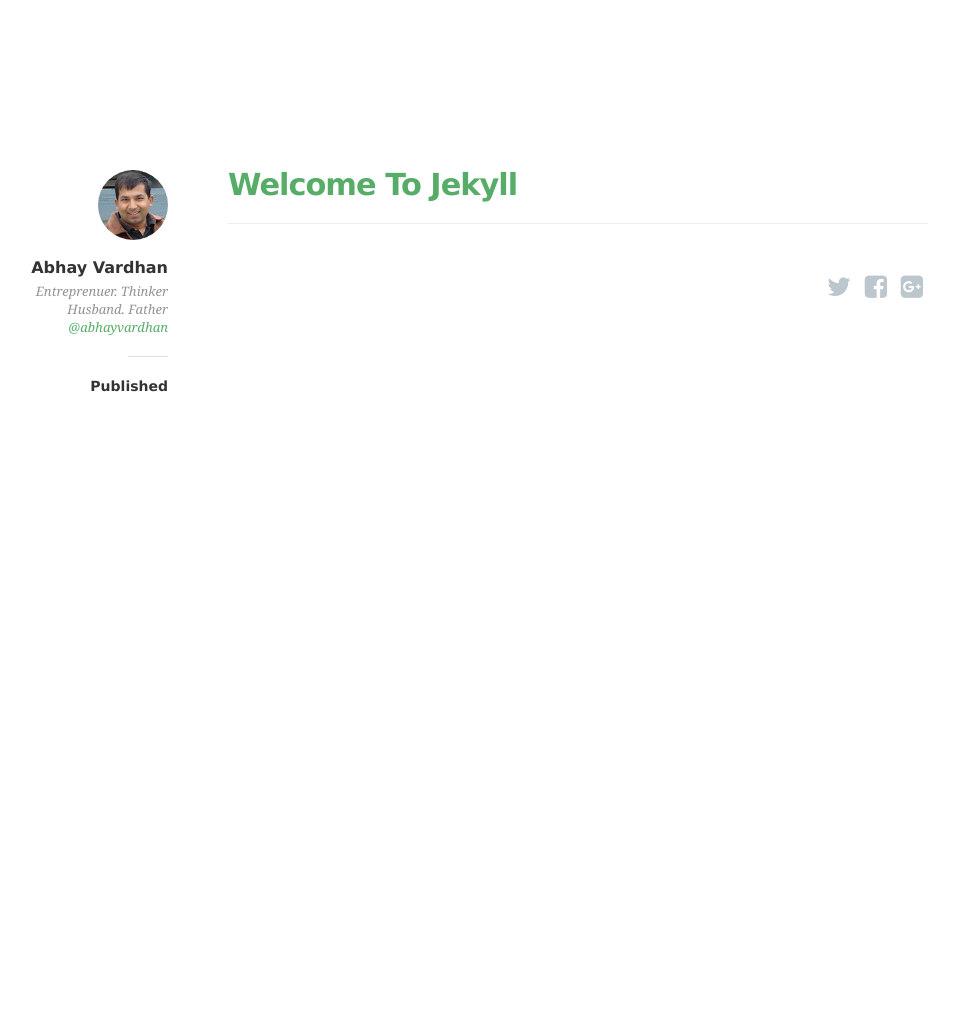
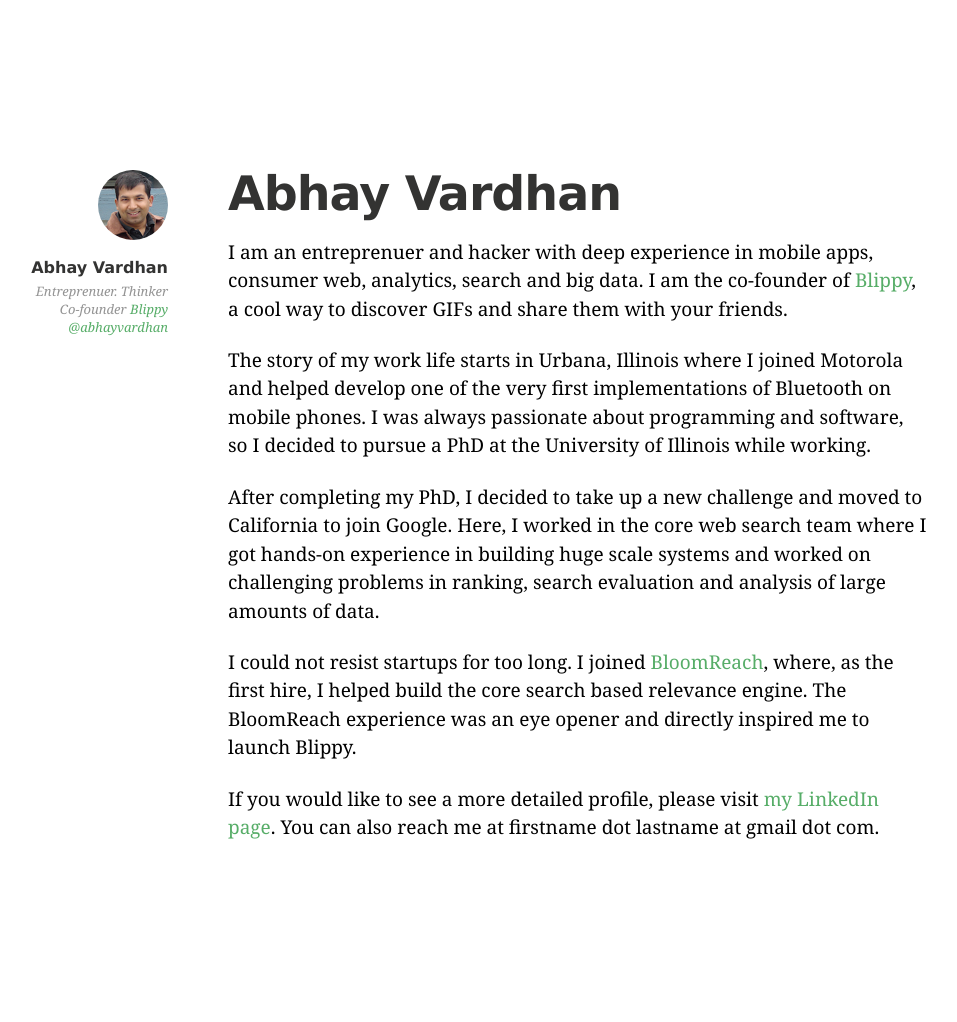
Before and after one commit to avdr/avdr.github.io, a Jekyll site: the page built from index.html, in a window 1280 px wide. Shown: the whole page, without its empty margins (62-1019 px from the left). Built offline with Jekyll 4.4.1, drawn with Linux system fonts in a browser that asks for light colours; nearby versions of some CDN libraries; library files that are not in the unit come from our copies; Markdown is read by kramdown in place of the engine named in the settings; before the commit the page ends 900 px from its top, so only the background shows below that.

Commit message:
Cleaned up index

```diff
--- /dev/null
+++ b/_includes/author.html
@@ -0,0 +1,2 @@
+<a class="site-logo" href="/">
+    <img alt='Abhay Vardhan' src='/assets/abhay.png' class='avatar avatar-100 photo' height='100' width='100' />		</a>
--- /dev/null
+++ b/_includes/published.html
@@ -0,0 +1,6 @@
+<h2 class="site-published">Published</h2>
+
+<h2 class="site-published-date"><a href="{{ page.url }}" rel="bookmark"><time class="entry-date" datetime="{{ page.date }}" pubdate>{{ page.date | date: "%-d %B, %Y" }}</time></a></h2>
+
+<h2 class="site-published-location">
+</h2>
--- /dev/null
+++ b/_includes/sidebio.html
@@ -0,0 +1,5 @@
+<h1 class="site-title">
+    <span class="byline"><span class="author vcard"><a class="url fn n" href="/" title="View all posts" rel="author">Abhay Vardhan</a></span></span>			</h1>
+
+<h2 class="site-description">Entreprenuer. Thinker<br/>Co-founder <a href="http://blippy.com">Blippy</a>
+    <a href="http://twitter.com/abhayvardhan">@abhayvardhan</a></h2>
--- a/_layouts/default.html
+++ b/_layouts/default.html
@@ -34,25 +34,16 @@
 
 
                 <header id="masthead" class="site-header" role="banner">
-                    <a class="site-logo" href="/">
-                        <img alt='Abhay Vardhan' src='/assets/abhay.png' class='avatar avatar-100 photo' height='100' width='100' />		</a>
+                    {% include author.html %}
                     <hgroup>
-                        <h1 class="site-title">
-                            <span class="byline"><span class="author vcard"><a class="url fn n" href="/" title="View all posts" rel="author">Abhay Vardhan</a></span></span>			</h1>
-
-                        <h2 class="site-description">Entreprenuer. Thinker<br/>Husband. Father<br/>
-                            <a href="http://twitter.com/abhayvardhan">@abhayvardhan</a></h2>
+                        {% include sidebio.html %}
                     </hgroup>
-
+                    {% if page.show_date %}
                     <div class="site-published-separator"></div>
                     <hgroup>
-                        <h2 class="site-published">Published</h2>
-
-                        <h2 class="site-published-date"><a href="{{ page.url }}" rel="bookmark"><time class="entry-date" datetime="{{ page.date }}" pubdate>{{ page.date | date: "%-d %B, %Y" }}</time></a></h2>
-
-                        <h2 class="site-published-location"></h2>
-
+                        {% include published.html %}
                     </hgroup>
+                    {% endif %}
                 </header>
 
 
@@ -60,28 +51,19 @@
                     {{ content }}
                     <div class="post-author-bottom">
                         <div class="post-author-card">
-                            <a class="site-logo" href="/">
-                                <img alt='Abhay Vardhan' src='/assets/abhay.png' class='avatar avatar-100 photo' height='100' width='100' />		</a>
-
+                                {% include author.html %}
                             <div class="post-author-info">
-                                <h1 class="site-title">
-                                    <span class="byline"><span class="author vcard"><a class="url fn n" href="/" title="View all posts" rel="author">Abhay Vardhan</a></span></span>				</h1>
-
-                                <h2 class="site-description">Entreprenuer. Thinker<br/>
-                                    Husband. Father<br/>
-                                    <a href="http://twitter.com/abhayvardhan">@abhayvardhan</a></h2>
+                                {% include sidebio.html %}
                             </div>
+                            {% if page.show_date %}
                             <div class="post-published-date">
-                                <h2 class="site-published">Published</h2>
-
-                                <h2 class="site-published-date"><a href="{{ page.url }}" rel="bookmark"><time class="entry-date" datetime="{{ page.date }}" pubdate>{{ page.date | date: "%-d %B, %Y" }}</time></a></h2>
-
-                                <h2 class="site-published-location">
-                                </h2>
+                                {% include published.html %}
                             </div>
+                            {% endif %}
                         </div>
                     </div>
 
+                    {% if page.show_footer %}
                     <footer class="entry-meta">
                         <div class="social-buttons">
                             <a target="_new" href="https://twitter.com/share?text=Welcome!&url=http://independentpublisher.me/2013/welcome/" title="Share 'Welcome!' on Twitter" onclick="share_button_popup(this.href); return false;"><i class="icon-twitter"></i></a>
@@ -89,6 +71,7 @@
                             <a target="_new" href="https://plusone.google.com/_/+1/confirm?hl=en&url=http://independentpublisher.me/2013/welcome/" title="Share 'Welcome!' on Google+" onclick="share_button_popup(this.href); return false;"><i class="icon-google-plus-sign"></i></a>
                         </div>
                     </footer>
+                    {% endif %}
 
                 </article>
             </div>
--- a/index.html
+++ b/index.html
@@ -3,8 +3,26 @@
 title: Abhay Vardhan
 ---
 
+<h1>Abhay Vardhan</h1>
+<p>
+I am an entreprenuer and hacker with deep experience in mobile apps, consumer web, analytics, search and big data. I am the co-founder of <a href="http://blippy.com">Blippy</a>, a cool way to discover GIFs and share them with your friends.
+</p>
+<p>
+The story of my work life starts in Urbana, Illinois where I joined Motorola and helped develop one of the very first implementations of Bluetooth on mobile phones. I was always passionate about programming and software, so I decided to pursue a PhD at the University of Illinois while working.
+</p><p>
+After completing my PhD, I decided to take up a new challenge and moved to California to join Google. Here, I worked in the core web search team where I got hands-on experience in building huge scale systems and worked on challenging problems in ranking, search evaluation and analysis of large amounts of data.
+</p><p>
+I could not resist startups for too long. I joined <a href="http://bloomreach.com">BloomReach</a>, where, as the first hire, I helped build the core search based relevance engine. The BloomReach experience was an eye opener and directly inspired me to launch Blippy.
+</p>
+<p>
+If you would like to see a more detailed profile, please visit <a href="http://www.linkedin.com/in/abhayv">my LinkedIn page</a>. You can also reach me at firstname dot lastname at gmail dot com.
+</p>
+
+
+<!--
+<h2>Recent posts</h2>
     {% for post in site.posts %}
-      <h3><a href="{{ post.url }}">{{ post.title }}</a></h3>
+      <h4><a href="{{ post.url }}">{{ post.title }}</a></h4>
           <p>
               {{ post.excerpt }}
           </p>
@@ -12,3 +30,4 @@
       <hr>
       {% endunless %}
     {% endfor %}
+-->
```
